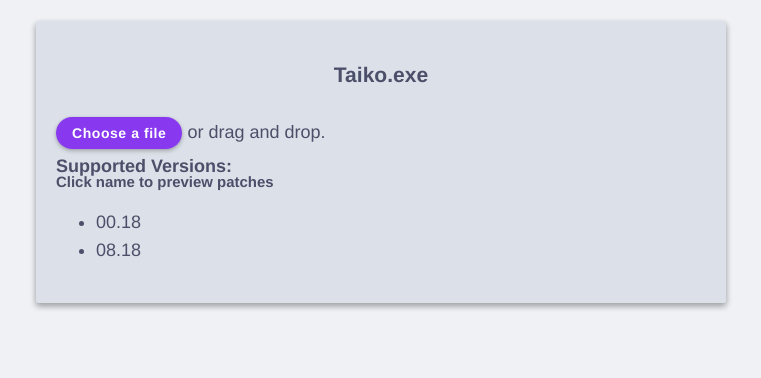
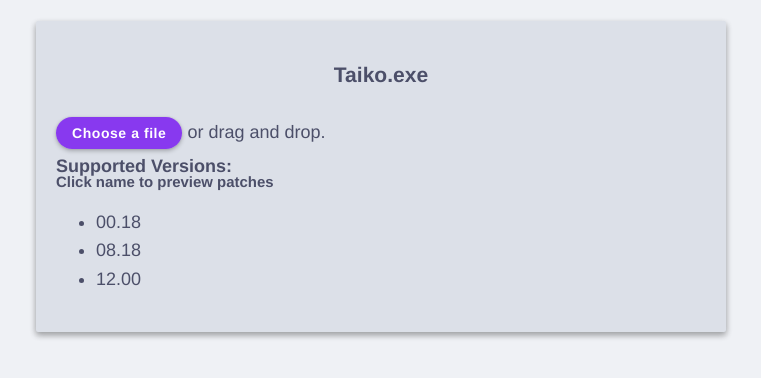
Before and after one commit to pinapelz/ttwr-webpatcher, a website: page taikonotatsujin.html in a window 1280 px wide. Shown: the part 86-464 px from the top of the page, without its empty margins (259-1020 px from the left). Drawn offline with Linux system fonts and the light colour scheme.

Commit message:
taiko 12.00

```diff
--- a/taikonotatsujin.html
+++ b/taikonotatsujin.html
@@ -143,7 +143,84 @@
                             {offset: 0xB1A6B0, off: [0x46, 0x3A, 0x2F], on: [0x2E, 0x2F, 0x2F]}
                         ],
                     },
-                ])
+                ]),
+                new Patcher("Taiko.exe", "12.00", [{
+                    name: "Unlock Songs",
+                    patches: [{
+                        offset: 0x1F5F78,
+                        off: [0x32, 0xC0],
+                        on: [0xB0, 0x01]
+                    }]
+                }, {
+                    name: "Shared audio mode",
+                    patches: [{
+                        offset: 0x551577,
+                        off: [0x74],
+                        on: [0xEB]
+                    }, ],
+                }, {
+                    name: "Disable V-Sync",
+                    patches: [{
+                        offset: 0x3D5589,
+                        off: [0x8B, 0x96, 0x80, 0x00, 0x00],
+                        on: [0xBA, 0x00, 0x00, 0x00, 0x00]
+                    }, ],
+                }, {
+                    name: "Patch game to run at 144fps (Breaks some Animations)",
+                    patches: [{
+                        offset: 0x9A5030,
+                        off: [0x74, 0x5A, 0x05, 0x41],
+                        on: [0xE4, 0x38, 0xDE, 0x40]
+                    }, {
+                        offset: 0x9EBEC4,
+                        off: [0x7F, 0xA4, 0x88, 0x3C],
+                        on: [0x39, 0x8E, 0x63, 0x3C]
+                    }, {
+                        offset: 0x9EC07E,
+                        off: [0x5E, 0x40],
+                        on: [0x62, 0x40]
+                    }, {
+                        offset: 0x9EC142,
+                        off: [0xF0, 0x42],
+                        on: [0x10, 0x43]
+                    }, ],
+                }, {
+                    name: "Patch Borderless Fullscreen Window to 2560x1440",
+                    patches: [{
+                        offset: 0x223F2B,
+                        off: [0x80, 0x07],
+                        on: [0x00, 0x0A]
+                    }, {
+                        offset: 0x223F32,
+                        off: [0x38, 0x04],
+                        on: [0xA0, 0x05]
+                    }, ],
+                }, {
+                    name: "Freeze STAGE Count at 1",
+                    patches: [{
+                        offset: 0x206E34,
+                        off: [0x41, 0xFF, 0x46, 0x04],
+                        on: [0x90, 0x90, 0x90, 0x90]
+                    }, ],
+                }, {
+                    name: "Unlimited STAGEs (Requires STAGEs to be set to 3 or 4)",
+                    patches: [{
+                        offset: 0x206DA5,
+                        off: [0x48, 0x8B, 0x8E, 0x80, 0x00, 0x00, 0x00, 0x48, 0x8D, 0x15, 0x35, 0x7D, 0x7C, 0x00],
+                        on: [0x41, 0xFF, 0x4E, 0x04, 0xE9, 0x8A, 0x00, 0x00, 0x00, 0x90, 0x90, 0x90, 0x90, 0x90]
+                    }, ],
+                }, {
+                    name: "English Character Names",
+                    patches: [{
+                        offset: 0x9BF3B0,
+                        off: [0xE3, 0x81, 0xA9, 0xE3, 0x82, 0x93, 0xE3, 0x81, 0xA1, 0xE3, 0x82, 0x83, 0xE3, 0x82, 0x93],
+                        on: [0x44, 0x4F, 0x4E, 0x2D, 0x63, 0x68, 0x61, 0x6E, 0x00, 0x00, 0x00, 0x00, 0x00, 0x00, 0x00]
+                    }, {
+                        offset: 0x9CD8B8,
+                        off: [0xE3, 0x81, 0x8B, 0xE3, 0x81, 0xA3, 0xE3, 0x81, 0xA1, 0xE3, 0x82, 0x83, 0xE3, 0x82, 0x93],
+                        on: [0x4B, 0x41, 0x54, 0x53, 0x55, 0x2D, 0x63, 0x68, 0x61, 0x6E, 0x00, 0x00, 0x00, 0x00, 0x00]
+                    }, ],
+                }, ]),
             ]);
             });
         </script>
```
